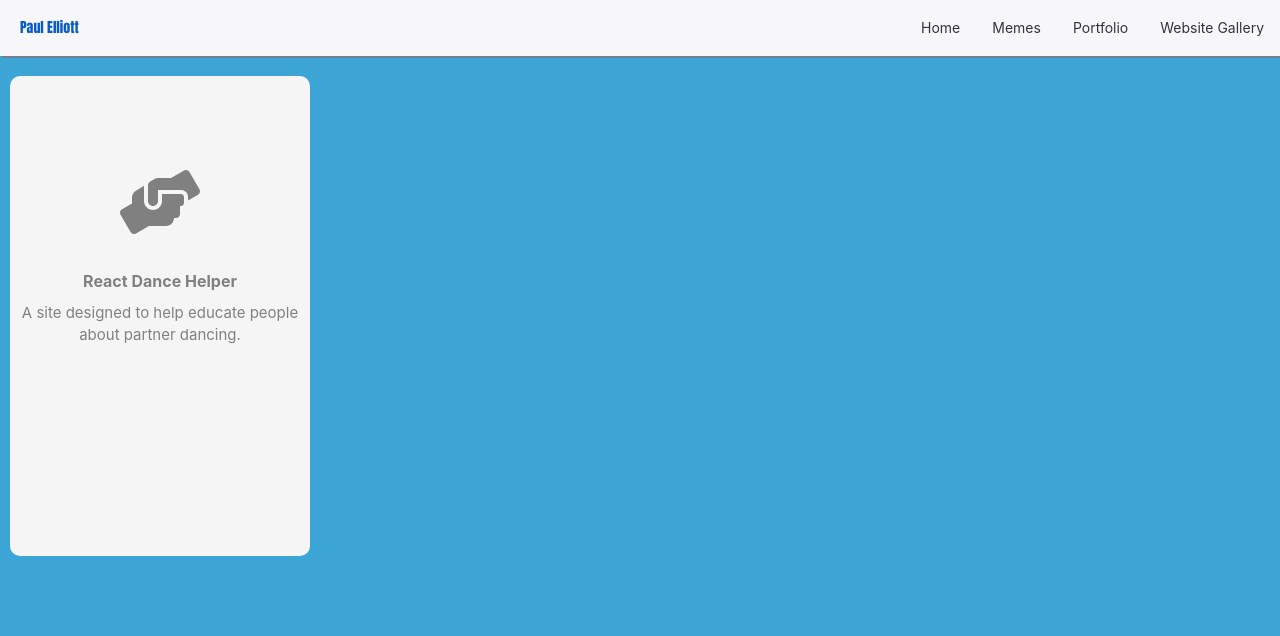
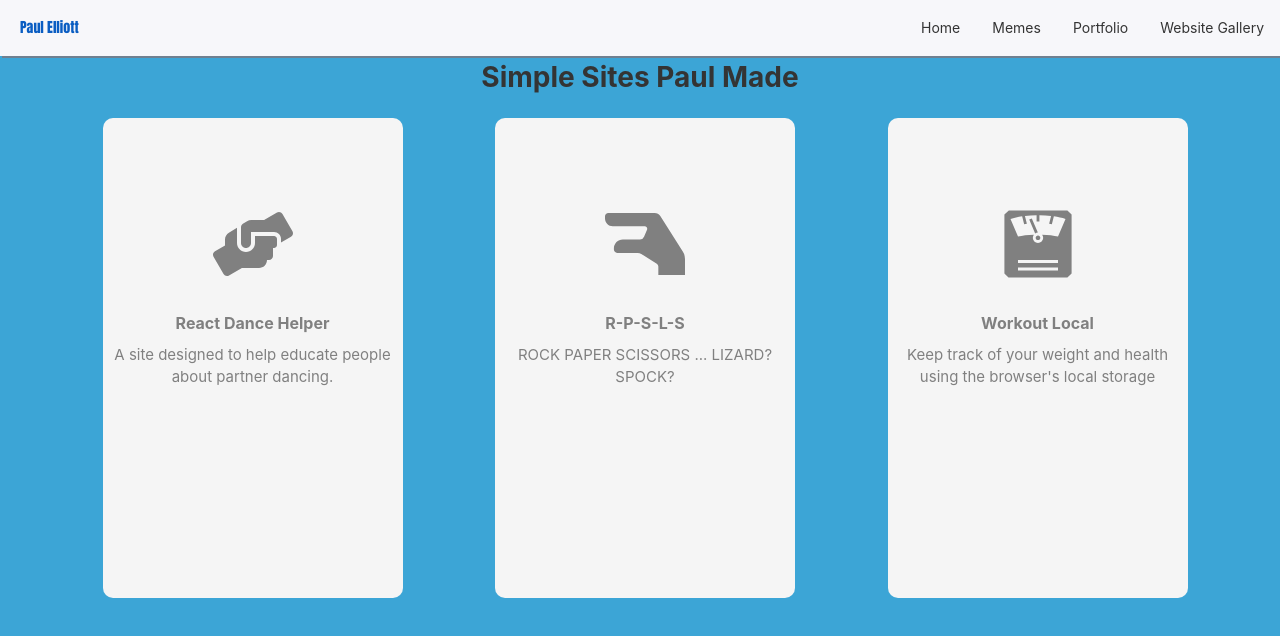
Before and after one commit to wuzzlefump/paul-elliott-page, a React (Create React App) app: page /websites in a window 1280 px wide. Shown: the top 636 px of the page. Built offline with nearby package versions, Linux system fonts and the light colour scheme.

Commit message:
workout website added

```diff
--- a/src/screens/Portfolio/style.module.css
+++ b/src/screens/Portfolio/style.module.css
@@ -1,5 +1,6 @@
 .app {
   height: 100vh;
+  padding-bottom: 20px;
   background-color: rgb(60, 165, 214);
 }
 .folder {
@@ -19,7 +20,7 @@
   background-color: rgb(231, 203, 149);
   height: 100%;
   padding-block-start: 20px;
-  padding-block-end: 5px;
+  padding-block-end: 35px;
 }
 
 .content {
--- a/src/screens/Websites/Websites.module.css
+++ b/src/screens/Websites/Websites.module.css
@@ -2,7 +2,7 @@
     height:100vh;
     width: 100%;
     background-color: rgb(60, 165, 214);
-
+    text-align: center;
     padding-block-end: 30px;
   }
 
@@ -12,7 +12,7 @@
     display: flex;
     flex-direction: row;
     flex-flow: wrap;
-    justify-content: space-between;
+    justify-content: space-evenly;
 }
 
 .webcard{
--- a/src/screens/Websites/Websites.tsx
+++ b/src/screens/Websites/Websites.tsx
@@ -1,34 +1,66 @@
-import * as React from "react"
 import TopBar from "../../components/TopBar"
 import styles from "./Websites.module.css"
-import { useNavigate } from "react-router"
-import {FaHandsHelping} from "react-icons/fa"
+import {FaHandsHelping, FaHandLizard} from "react-icons/fa"
+import {GiWeightScale} from "react-icons/gi"
 export default function Websites(){
 
+interface webItem{
+    title:string;
+    description:string;
+    link:string;
+    icon:any;
+}
+let list :webItem[] =[
+    {
+        title:" React Dance Helper",
+        description:"A site designed to help educate people about partner dancing.",
+        link:"https://wuzzlefump.github.io/ReactDanceHelper/",
+        icon:<FaHandsHelping/>
+    },
+    {
+        title:"R-P-S-L-S",
+        description:"ROCK PAPER SCISSORS ... LIZARD? SPOCK?",
+        link:"https://wuzzlefump.github.io/wuzzlefump.github.io-rock-paper-scissors-lizard-spock/",
+        icon:<FaHandLizard/>,
+    },
+    {
+        title:"Workout Local",
+        description:"Keep track of your weight and health using the browser's local storage",
+        link:"https://wuzzlefump.github.io/workout-local/",
+        icon:<GiWeightScale/>,
+    }
+]
     return(
         <div className={styles.app}>
             <TopBar/>
+            <h3 className={styles.header}>
+                Simple Sites Paul Made
+            </h3>
             <div className={styles.container}>
-            <WebCard link="https://wuzzlefump.github.io/ReactDanceHelper/">
+                {
+                    list.map(item=>{
+                        return(
+                            <WebCard link={item.link}>
                                 <div>
-                    <FaHandsHelping/>
+                                    {item.icon}
                                 </div>
                                 <h6>
-                    React Dance Helper
+                                    {item.title}
                                 </h6>
 
                                  <p style={{fontSize:"15px", marginBlockStart:"10px"}}>
-                    A site designed to help educate people about partner dancing.
+                                    {item.description}
                                 </p>
-
                             </WebCard>
+                        )
+                    })
+                }
             </div>
         </div>
     )
 }
 
 const WebCard =(props:{children:any, link:string})=>{
-    const navigate = useNavigate()
     return(
         <div onClick={()=>window.open(props.link,"_blank")} className={styles.webcard}>
             {props.children}
```
Lines whose indentation alone changed are shown as unchanged.
